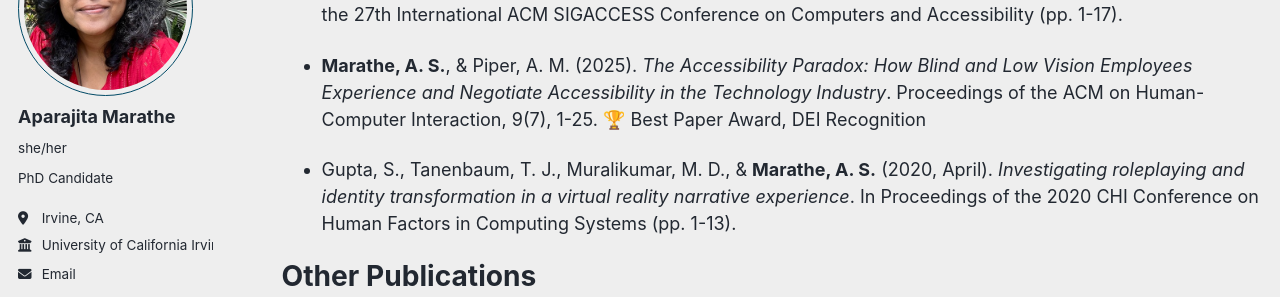
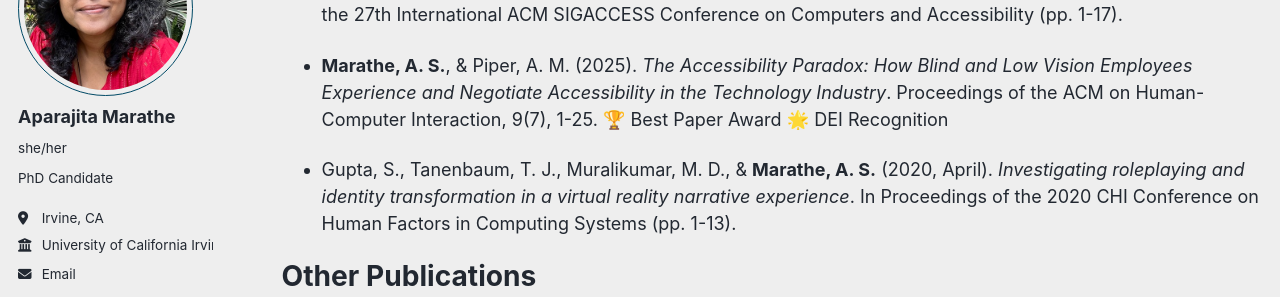
Before and after one commit to aparajitamarathe/aparajitamarathe.github.io, a Jekyll site: the page built from _pages/cv.md, in a window 1280 px wide and 900 px high, scrolled down 953 px. Shown: the part 178-475 px from the top of the window. Built offline with Jekyll 4.4.1, drawn with Linux system fonts in a browser that asks for light colours; some web fonts are replaced.

```diff
--- a/_pages/cv.md
+++ b/_pages/cv.md
@@ -45,7 +45,7 @@ Publications (Peer Reviewed)
 ======
 * Akter, T., **Marathe, A. S.**, Gergle, D., & Piper, A. M. (2025, October). _Beyond Accessibility: Understanding the Ease of Use and Impacts of Digital Collaboration Tools for Blind and Low Vision Workers_. In Proceedings of the 27th International ACM SIGACCESS Conference on Computers and Accessibility (pp. 1-17).
 
-* **Marathe, A. S.**, & Piper, A. M. (2025). _The Accessibility Paradox: How Blind and Low Vision Employees Experience and Negotiate Accessibility in the Technology Industry_. Proceedings of the ACM on Human-Computer Interaction, 9(7), 1-25. 🏆 Best Paper Award, DEI Recognition
+* **Marathe, A. S.**, & Piper, A. M. (2025). _The Accessibility Paradox: How Blind and Low Vision Employees Experience and Negotiate Accessibility in the Technology Industry_. Proceedings of the ACM on Human-Computer Interaction, 9(7), 1-25. 🏆 Best Paper Award 🌟 DEI Recognition
 
 * Gupta, S., Tanenbaum, T. J., Muralikumar, M. D., & **Marathe, A. S.** (2020, April). _Investigating roleplaying and identity transformation in a virtual reality narrative experience_. In Proceedings of the 2020 CHI Conference on Human Factors in Computing Systems (pp. 1-13).
 
```
